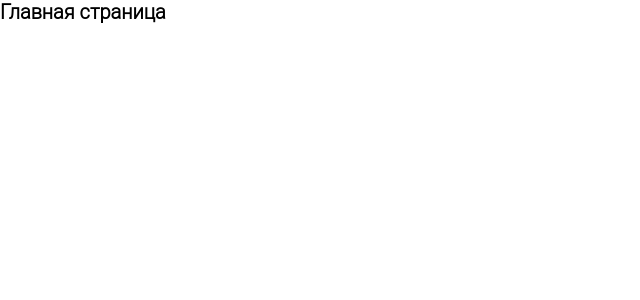
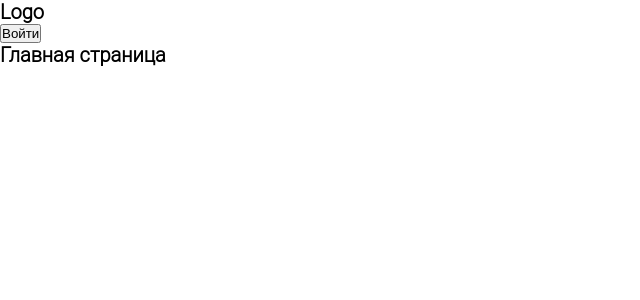
Before and after one commit to apbmsea/hhproject, a React (Vite) app in the folder client/: page /home in a window 1280 px wide. Shown: the top 300 px of the page, without its empty margins (0-640 px from the left). Built offline with nearby package versions, Linux system fonts and the light colour scheme.

Commit message:
added header without style

```diff
--- a/client/src/App.tsx
+++ b/client/src/App.tsx
@@ -1,17 +1,20 @@
+import React from 'react';
 import { BrowserRouter as Router, Routes, Route } from 'react-router-dom';
-import Landing from './pages/Landing';
+//import Landing from './pages/Landing';
 import Home from './pages/Home'; // Это пример страницы, которая будет главной
-import './styles/index.scss'; // Импорт всех стилей
+import './styles/index.scss';
+import Login from "./pages/Login.tsx";
+import Resume from "./pages/Resume.tsx";
+import Header from "./components/Header";
 
-const App = () => {
+const App: React.FC = () => {
     return (
         <Router>
+            <Header />
             <Routes>
-                {/* Презентационная страница */}
-                <Route path="/" element={<Landing />} />
-
-                {/* Главная страница */}
                 <Route path="/home" element={<Home />} />
+                <Route path="/login" element={<Login />} />
+                <Route path="/resume" element={<Resume />} />
             </Routes>
         </Router>
     );
--- /dev/null
+++ b/client/src/components/Header.tsx
@@ -0,0 +1,58 @@
+import React, { useState } from 'react';
+import { useNavigate } from 'react-router-dom';
+import '../styles/pagesStyle/Header.scss';
+
+const Header: React.FC = () => {
+
+    const [isAuthenticated, setIsAuthenticated] = useState<boolean>(false); // Авторизация
+    const [isMenuOpen, setIsMenuOpen] = useState<boolean>(false); // Состояние бургер-меню
+    const navigate = useNavigate();
+
+    const handleLogin = () => {
+        navigate('/login');
+    }
+
+    const handleLogout = () => {
+        setIsAuthenticated(false); // Убираем авторизацию (прототип)
+        setIsMenuOpen(false); // Закрываем меню
+        navigate('/');
+    }
+
+    const handleResume = () => {
+        navigate('/resume');
+    }
+
+    return (
+        <header>
+            <div className="logo" onClick={() => navigate('/')}>
+                <h1>Logo</h1>
+            </div>
+            <div className="menu">
+                {!isAuthenticated ? (
+                    <button className="login-button" onClick={handleLogin}>
+                        Войти
+                    </button>
+                ) : (
+                    <div className="profile">
+                        <div onClick={() => setIsMenuOpen((prev) => !prev)} className="profile-info">
+                            <img src="/image/avatar1.svg" alt="Профиль" className="profile-img"/>
+                            <span>Иван Иванов</span>
+                        </div>
+                        {isMenuOpen && (
+                            <div className="drop-down-menu">
+                                <button onClick={handleResume} className="item">
+                                    Мое резюме
+                                </button>
+                                <button onClick={handleLogout} className="item">
+                                    Выйти
+                                </button>
+                            </div>
+                        )}
+                    </div>
+                )}
+            </div>
+        </header>
+    )
+}
+
+export default Header;
--- a/client/src/pages/Home.tsx
+++ b/client/src/pages/Home.tsx
@@ -1,2 +1,6 @@
-const Home = () => <h1>Главная страница</h1>;
+const Home = () => {
+    return (
+        <h1>Главная страница</h1>
+    )
+}
 export default Home;
--- a/client/src/pages/Login.tsx
+++ b/client/src/pages/Login.tsx
@@ -1,2 +1,7 @@
-const Login = () => <h1>Страница входа</h1>;
+const Login = () => {
+
+    return (
+        <h1>login btw</h1>
+    )
+}
 export default Login;
--- /dev/null
+++ b/client/src/pages/Resume.tsx
@@ -0,0 +1,6 @@
+const Resume = () => {
+    return (
+        <h1>Resume</h1>
+    )
+}
+export default Resume;
```
Also changed, not shown: client/src/styles/pagesStyle/Header.scss (added).
